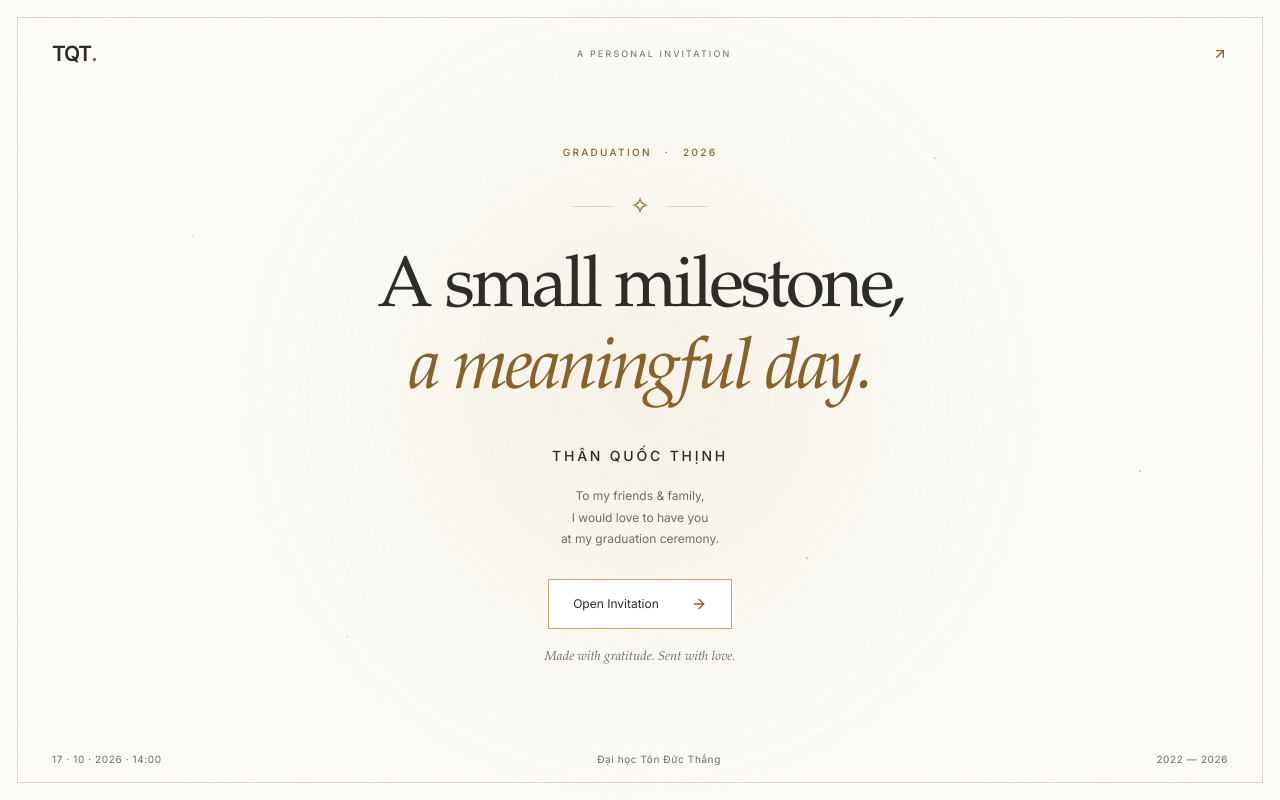
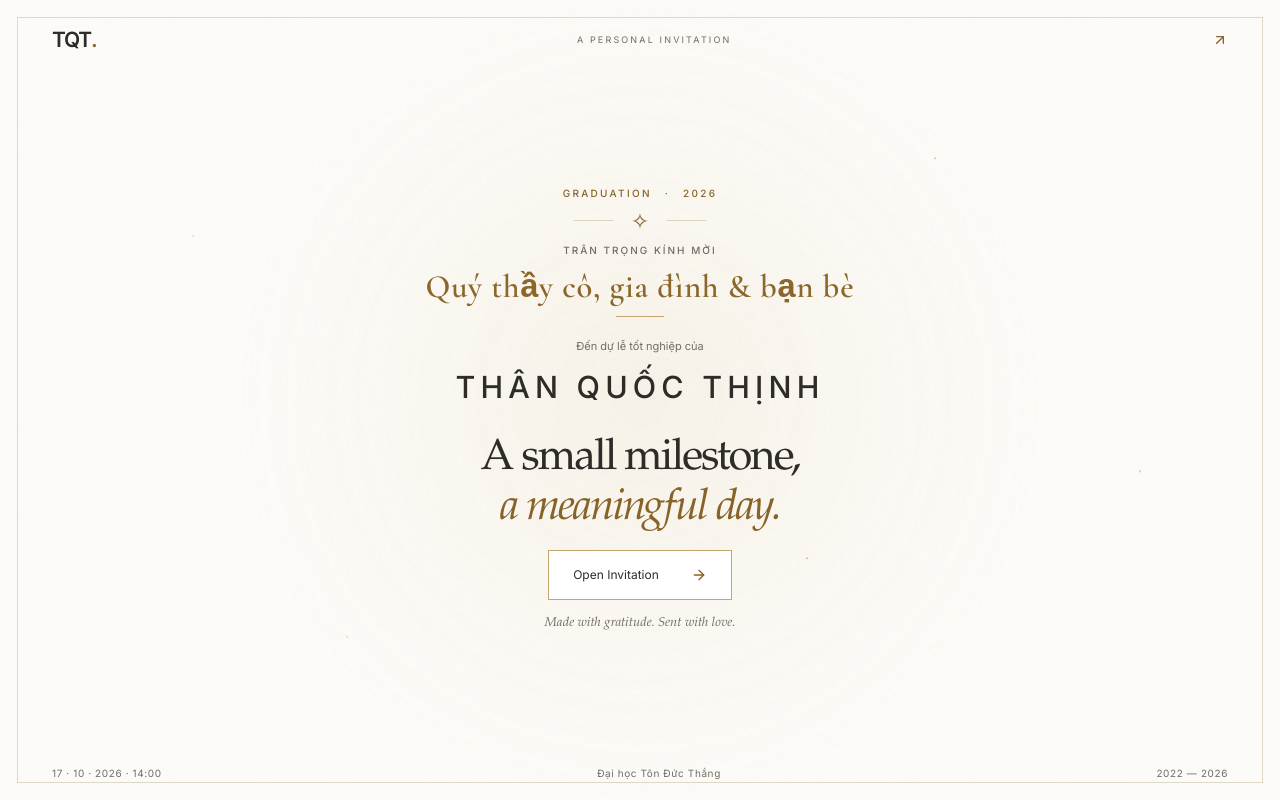
Before and after one commit to quocthinhthan/Portfolio, a Next.js app: page /graduation in a window 1280 px wide. Built offline with nearby package versions, Linux system fonts and the light colour scheme.

Commit message:
feat(graduation): add GuestGreeting component and update invitation design for personalized greetings

```diff
--- a/app/graduation/components/GraduationExperience.tsx
+++ b/app/graduation/components/GraduationExperience.tsx
@@ -46,7 +46,7 @@ export default function GraduationExperience({ guestName }: { guestName: string
             <a href="#rsvp" className={s.headerRsvp}>Hẹn gặp bạn <ArrowUpRight size={14} aria-hidden /></a>
           </header>
           <main ref={main} tabIndex={-1} className={s.main} aria-label="Thiệp mời tốt nghiệp của Thân Quốc Thịnh">
-            <GraduationHero />
+            <GraduationHero guestName={guestName} />
             <PortraitSection />
             <InvitationCard />
             <Countdown />
--- a/app/graduation/components/GraduationHero.tsx
+++ b/app/graduation/components/GraduationHero.tsx
@@ -2,13 +2,14 @@ import { ArrowDown } from "lucide-react";
 import { graduationConfig as config } from "../graduation.config";
 import { displayDate } from "../utils/calendar";
 import Reveal from "./Reveal";
+import GuestGreeting from "./GuestGreeting";
 import s from "../graduation.module.css";
 
-export default function GraduationHero() {
+export default function GraduationHero({ guestName }: { guestName: string }) {
   return <section id="hero" className={s.hero} aria-labelledby="hero-title">
     <div className={s.heroOrb} aria-hidden />
     <Reveal>
-      <p className={s.eyebrow}>AN ENDING. A BEGINNING. AN INVITATION.</p>
+      <GuestGreeting guestName={guestName} />
       <p className={s.heroTitle}>The Final <em>Commit</em></p>
       <div className={s.heroDivider} aria-hidden><span />✧<span /></div>
       <p className={s.classYear}>CLASS OF {config.student.year}</p>
--- /dev/null
+++ b/app/graduation/components/GuestGreeting.tsx
@@ -0,0 +1,17 @@
+import { Cormorant_Garamond } from "next/font/google";
+import s from "../graduation.module.css";
+
+const guestFont = Cormorant_Garamond({
+  weight: "600",
+  subsets: ["latin", "vietnamese"],
+  display: "swap",
+  variable: "--font-guest",
+});
+
+export default function GuestGreeting({ guestName }: { guestName: string }) {
+  return <div className={`${s.guestGreeting} ${guestFont.variable}`} aria-label="Người được mời">
+    <p className={s.guestGreetingLabel}>Trân trọng kính mời</p>
+    <p className={s.guestGreetingName}>{guestName || "Quý thầy cô, gia đình & bạn bè"}</p>
+    <span className={s.guestGreetingRule} aria-hidden />
+  </div>;
+}
--- a/app/graduation/components/InvitationCover.tsx
+++ b/app/graduation/components/InvitationCover.tsx
@@ -4,6 +4,7 @@ import { ArrowRight, ArrowUpRight } from "lucide-react";
 import Link from "next/link";
 import { graduationConfig as config } from "../graduation.config";
 import { displayDate } from "../utils/calendar";
+import GuestGreeting from "./GuestGreeting";
 import s from "../graduation.module.css";
 
 export default function InvitationCover({ guestName, onOpen }: { guestName: string; onOpen: () => void }) {
@@ -16,8 +17,9 @@ export default function InvitationCover({ guestName, onOpen }: { guestName: stri
     <div className={s.coverContent}>
       <p className={s.eyebrow}>GRADUATION <span>·</span> {config.student.year}</p>
       <div className={s.coverOrnament} aria-hidden><span />✧<span /></div>
-      <h1 className={s.coverHeading}>A small milestone,<br /><em>a meaningful day.</em></h1>
-      {guestName ? <div className={s.recipient}><p>A special invitation for</p><strong>{guestName}</strong><p>from <span>{config.student.name}</span></p></div> : <div className={s.recipient}><strong className={s.sender}>{config.student.name}</strong><p>To my friends &amp; family,</p><p>I would love to have you<br />at my graduation ceremony.</p></div>}
+      <GuestGreeting guestName={guestName} />
+      <div className={s.coverSender}><p>Đến dự lễ tốt nghiệp của</p><h1>{config.student.name}</h1></div>
+      <p className={s.coverHeading}>A small milestone,<br /><em>a meaningful day.</em></p>
       <button type="button" className={s.openButton} onClick={onOpen}><span>{guestName ? "Mở thiệp" : "Open Invitation"}</span><ArrowRight size={16} aria-hidden /></button>
       <p className={s.coverFootnote}>Made with gratitude. Sent with love.</p>
     </div>
--- a/app/graduation/graduation.module.css
+++ b/app/graduation/graduation.module.css
@@ -73,13 +73,17 @@
 .coverContent { text-align: center; padding: 48px 24px; margin-block: auto; width: min(100%, 850px); position: relative; }
 .coverOrnament { display: flex; justify-content: center; align-items: center; gap: 17px; font-size: 24px; color: var(--gold); margin: 25px 0 23px; }
 .coverOrnament span { width: 40px; height: 1px; background: var(--line); }
-.coverHeading { font-family: var(--serif); font-size: clamp(40px, 5.6vw, 76px); font-weight: 400; line-height: 1.13; letter-spacing: -.045em; }
+.coverHeading { font-family: var(--serif); font-size: clamp(29px, 3.9vw, 53px); font-weight: 400; line-height: 1.13; letter-spacing: -.045em; margin-top: 24px !important; }
 .coverHeading em { color: var(--gold); }
-.recipient { margin-top: 32px; }
-.recipient p { color: var(--muted); font-size: 12px; line-height: 1.8; }
-.recipient strong { display: block; font-size: clamp(16px, 2vw, 22px); text-transform: uppercase; letter-spacing: .14em; font-weight: 500; overflow-wrap: anywhere; line-height: 1.6; max-width: 600px; margin: 9px auto; }
-.recipient p span { display: block; color: var(--ink); font-size: 13px; margin-top: 3px; }
-.recipient .sender { font-size: 14px; margin-bottom: 18px; letter-spacing: .2em; }
+.guestGreeting { position: relative; max-width: 640px; margin-inline: auto; text-align: center; }
+.guestGreetingLabel { font-size: 10px; font-weight: 500; letter-spacing: .2em; text-transform: uppercase; color: var(--muted); }
+.guestGreetingName { font-family: var(--font-guest), 'Cormorant Garamond', serif; font-size: clamp(26.25px, 2.5vw, 33.75px); font-weight: 600; letter-spacing: .025em; line-height: 1.3; color: #8b672b; margin-top: 8px !important; overflow-wrap: anywhere; text-wrap: balance; }
+.guestGreetingRule { display: block; width: 48px; height: 1px; margin: 20px auto 0; background: var(--gold-light); }
+.coverContent .guestGreeting { margin-bottom: 28px; }
+.coverContent .guestGreetingName { font-size: clamp(30px, 2.875vw, 38.75px); }
+.coverSender { margin-top: 28px; }
+.coverSender p { color: var(--muted); font-size: 11px; }
+.coverSender h1 { color: var(--ink); font-size: 30.45px; font-weight: 500; text-transform: uppercase; letter-spacing: .17em; line-height: 1.6; margin-top: 7px; text-wrap: balance; }
 .openButton { display: inline-flex; align-items: center; gap: 32px; border: 1px solid var(--gold-light); background: var(--surface); color: var(--ink); padding: 14px 24px; min-height: 50px; font-size: 12px !important; margin-top: 29px; transition: background .4s, border-color .4s, box-shadow .4s; }
 .openButton:hover { background: var(--surface-warm); border-color: var(--gold); box-shadow: 0 8px 28px #88632912; }
 .openButton svg { color: var(--gold); }
@@ -92,7 +96,7 @@
 .heroDivider { display: flex; align-items: center; justify-content: center; gap: 18px; color: var(--gold); font-size: 22px; margin: 27px auto 30px; }
 .heroDivider span { height: 1px; width: 40px; background: var(--line); }
 .classYear { font-size: 10px; letter-spacing: .36em; color: var(--muted); }
-.studentName { text-transform: uppercase; font-size: clamp(40px, 5.3vw, 76px); font-weight: 500; letter-spacing: .055em; line-height: 1.3; text-wrap: balance; max-width: 1120px; margin: 21px auto 20px !important; }
+.studentName { text-transform: uppercase; font-size: clamp(45.9px, 6.08175vw, 87.21px); font-weight: 500; letter-spacing: .055em; line-height: 1.2; text-wrap: balance; max-width: 1440px; margin: 21px auto 20px !important; }
 .heroDetails { font-size: 13px; color: var(--muted); line-height: 1.9; }
 .heroDetails span { display: block; }
 .yearLine { display: flex; align-items: center; gap: 20px; max-width: 272px; margin: 28px auto; font-size: 10px; letter-spacing: .12em; color: var(--gold); }
@@ -279,7 +283,46 @@
 @keyframes breathe { from { transform: scale(.95); opacity: .7; } to { transform: scale(1.06); opacity: 1; } }
 @keyframes float { from { transform: translateY(0); opacity: .15; } to { transform: translateY(-35px); opacity: .4; } }
 @keyframes cursor { 0%, 100% { opacity: 1; } 50% { opacity: 0; } }
-@media (min-width: 1600px) { .hero { min-height: 840px; } }
+/* Fit the cover and hero to laptop height while preserving the mobile layout. */
+@media (min-width: 768px) {
+  .coverTop { padding-top: 24px; }
+  .coverContent { padding-block: 20px; }
+  .coverOrnament { line-height: 1; margin-block: 12px 14px; }
+  .guestGreetingRule { margin-top: 12px; }
+  .coverContent .guestGreeting { margin-bottom: 18px; }
+  .coverSender { margin-top: 20px; }
+  .openButton { margin-top: 20px; }
+  .coverFootnote { margin-top: 12px !important; }
+  .coverBottom { padding-block: 12px 24px; }
+  .hero { min-height: calc(100svh - 86px); padding-block: clamp(16px, 2.5svh, 32px) clamp(12px, 2svh, 24px); }
+  .heroTitle { margin-top: 14px !important; }
+  .heroDivider { line-height: 1; font-size: 20px; margin-block: 12px 14px; }
+  .studentName { margin-block: 12px !important; }
+  .yearLine { margin-block: 16px; }
+  .heroEvent { padding-block: 10px; margin-top: 8px; }
+  .scrollCue { margin-top: 16px; padding-block: 8px; }
+}
+@media (min-width: 768px) and (max-height: 800px) {
+  .coverTop { padding-top: 18px; }
+  .coverContent { padding-block: 12px; }
+  .coverOrnament { font-size: 22px; margin-block: 8px 10px; }
+  .coverHeading { font-size: clamp(29px, 3.4vw, 44px); }
+  .guestGreetingName { font-size: 27.5px; line-height: 1.3; margin-top: 7px !important; }
+  .coverContent .guestGreetingName { font-size: 32.5px; }
+  .guestGreetingRule { margin-top: 8px; }
+  .coverContent .guestGreeting { margin-bottom: 16px; }
+  .openButton { margin-top: 16px; }
+  .coverBottom { padding-block: 8px 18px; }
+  .hero { padding-block: 8px; }
+  .heroTitle { font-size: 38px; margin-top: 10px !important; }
+  .heroDivider { font-size: 18px; margin-block: 8px 12px; }
+  .studentName { font-size: clamp(45.9px, 5.16375vw, 73.44px); line-height: 1.2; margin-block: 8px 10px !important; }
+  .heroDetails { font-size: 12px; line-height: 1.7; }
+  .yearLine { margin-block: 12px; }
+  .emotionalCopy { font-size: 12px; line-height: 1.8; }
+  .heroEvent { padding-block: 6px; margin-top: 6px; }
+  .scrollCue { margin-top: 10px; padding-block: 4px; }
+}
 @media (max-width: 1000px) {
   .section { width: calc(100% - 80px); padding-block: 90px; }
   .portraitSection, .journeySection, .rsvpSection { gap: 48px; }
@@ -298,24 +341,28 @@
   .coverTop { padding: 19px 27px 0; }
   .coverTop > span { font-size: 7px; letter-spacing: .17em; }
   .coverContent { padding: 38px 26px; }
-  .coverHeading { font-size: clamp(36px, 9.5vw, 60px); line-height: 1.17; }
+  .coverHeading { font-size: clamp(26px, 6.8vw, 41px); line-height: 1.17; }
   .coverOrnament { margin-block: 23px; }
-  .recipient { margin-top: 27px; }
-  .recipient strong { font-size: 18px; letter-spacing: .1em; }
-  .recipient .sender { font-size: 11px; letter-spacing: .17em; }
-  .recipient p { font-size: 11px; }
+  .guestGreetingLabel { font-size: 9px; letter-spacing: .16em; }
+  .guestGreetingName { font-size: 26.25px; letter-spacing: .015em; }
+  .coverContent .guestGreetingName { font-size: 28.75px; }
+  .guestGreetingRule { margin-top: 17px; width: 40px; }
+  .coverContent .guestGreeting { margin-bottom: 24px; }
+  .coverSender { margin-top: 25px; }
+  .coverSender h1 { font-size: 26.1px; letter-spacing: .13em; }
   .coverFootnote { font-size: 12px; }
   .coverBottom { padding: 10px 27px 27px; font-size: 8px; justify-content: center; flex-wrap: wrap; gap: 5px 16px; }
   .coverBottom span:last-child { display: none; }
-  .hero { min-height: 720px; padding: 56px 24px 26px; }
+  .hero { min-height: 720px; padding: 32px 24px 20px; }
   .heroTitle { font-size: clamp(29px, 7.5vw, 38px); margin-top: 22px !important; }
-  .heroDivider { margin-block: 23px 26px; font-size: 20px; }
-  .studentName { font-size: clamp(36px, 9.6vw, 54px); letter-spacing: .035em; max-width: 550px; margin: 19px auto 20px !important; }
+  .heroDivider { margin-block: 14px 16px; font-size: 20px; }
+  .studentName { font-size: clamp(41.31px, 11.016vw, 61.965px); letter-spacing: -.02em; max-width: 700px; margin: 19px auto 20px !important; }
+  .hero .yearLine { margin-block: 16px; }
   .heroDetails { font-size: 12px; }
   .emotionalCopy { font-size: 12px; }
   .emotionalCopy br { display: none; }
-  .heroEvent { font-size: 9px; gap: 9px; }
-  .scrollCue { margin-top: 38px; }
+  .heroEvent { font-size: 9px; gap: 9px; padding-block: 10px; margin-top: 10px; }
+  .scrollCue { margin-top: 20px; }
   .portraitSection { grid-template-columns: 1fr; gap: 38px; }
   .portraitFigure { order: -1; margin-right: 15px; padding-left: 12px; }
   .portraitFigure figcaption { flex-direction: row; font-size: 8px; }
@@ -392,7 +439,7 @@
 @media (max-width: 360px) {
   .headerTitle { display: none; }
   .heroTitle { font-size: 28px; }
-  .studentName { font-size: 33px; }
+  .studentName { font-size: 37.8675px; }
   .cardActions { flex-direction: column; }
   .cardActions > a, .cardActions > button { flex: 0 0 auto; }
   .eventGrid { grid-template-columns: 1fr; }
```
Also changed, not shown: app/graduation/README.md.
